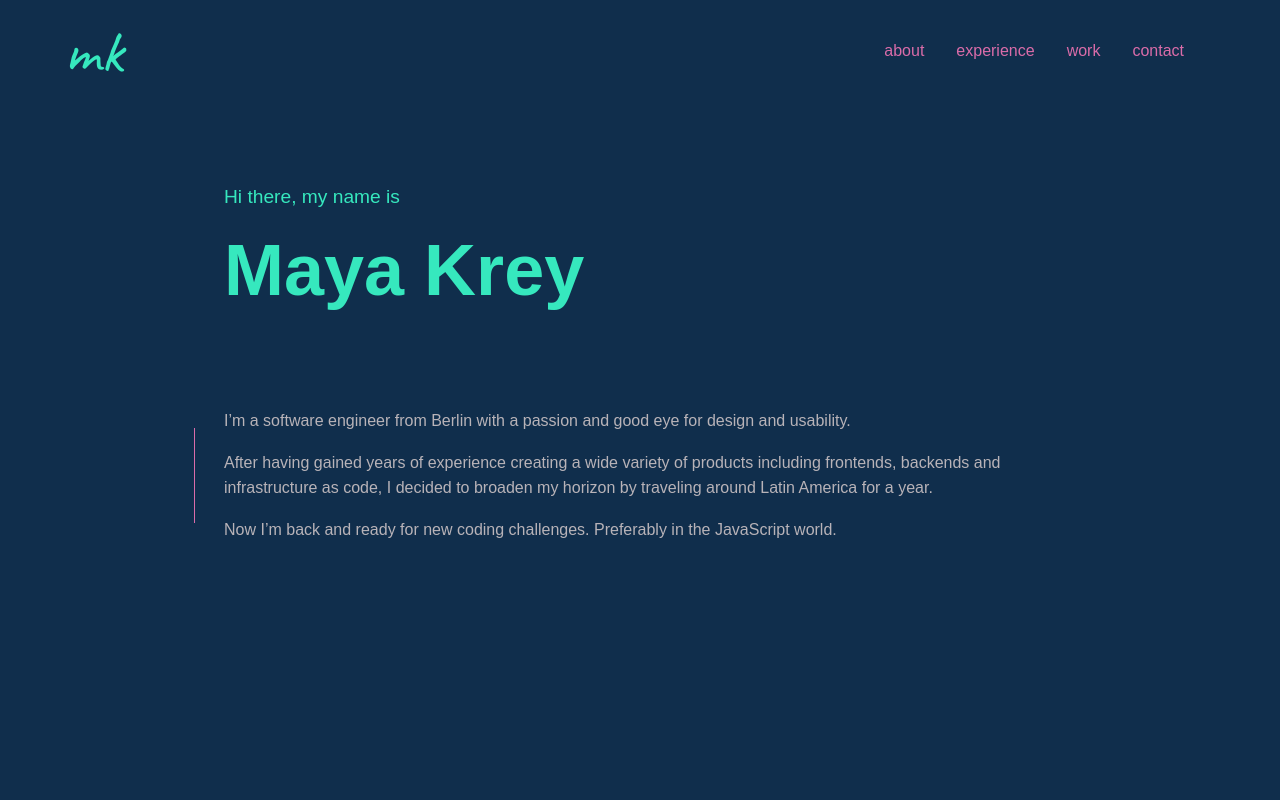
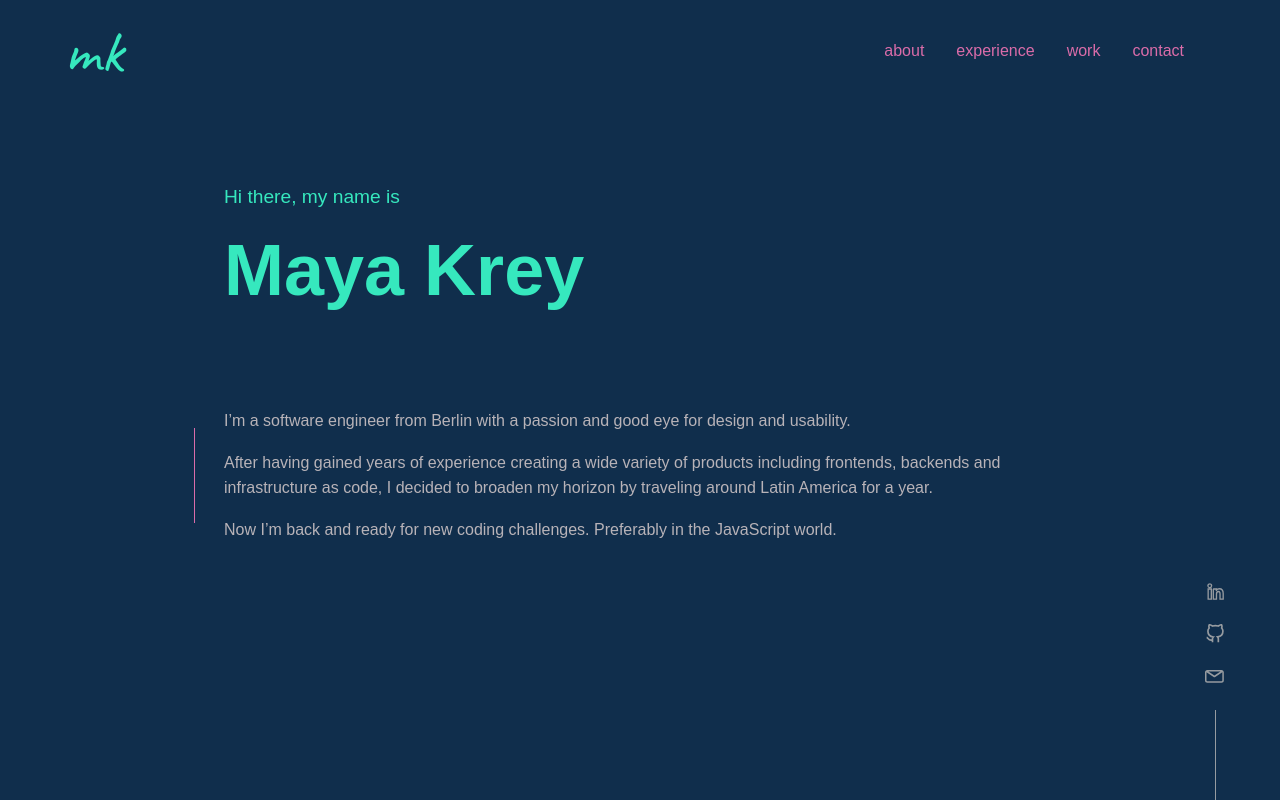
Before and after one commit to mayakrey/home, a Vue app: page / in a window 1280 px wide. Built offline with nearby package versions, Linux system fonts and the light colour scheme.

Commit message:
Add social media icons for desktop

```diff
--- a/src/App.vue
+++ b/src/App.vue
@@ -1,5 +1,6 @@
 <script setup lang="ts">
   import Navigation from './components/Navigation.vue'
+  import SocialMedia from './components/SocialMedia.vue'
 </script>
 
 <template>
@@ -11,6 +12,7 @@
       <RouterView />
     </div>
   </div>
+  <SocialMedia />
 </template>
 
 <style scoped>
--- /dev/null
+++ b/src/components/SocialMedia.vue
@@ -0,0 +1,77 @@
+<template>
+  <div class="container">
+    <a href="https://www.linkedin.com/in/mayakrey/" target="_blank" rel="noreferrer">
+      <svg xmlns="http://www.w3.org/2000/svg" viewBox="0 0 30 30">
+        <path d="M4.745 11.997H9.5v15.27H4.745zm2.374-7.6c1.517 0 2.75 1.233 2.75 2.75S8.636
+      9.9 7.12 9.9a2.76 2.76 0 0 1-2.754-2.753 2.75 2.75 0 0 1 2.753-2.75m5.35 7.6h4.552v2.087h.063c.634-1.2
+      2.182-2.466 4.5-2.466 4.806 0 5.693 3.163 5.693 7.274v8.376h-4.743V19.84c0-1.77-.032-4.05-2.466-4.05-2.47
+      0-2.85 1.93-2.85 3.92v7.554h-4.742v-15.27z" stroke="#969ba0" fill="none" stroke-width="2" />
+      </svg>
+    </a>
+    <a href="https://github.com/mayakrey" target="_blank" rel="noreferrer">
+      <svg xmlns="http://www.w3.org/2000/svg" viewBox="0 0 24 24">
+        <path d="M9 19c-5 1.5-5-2.5-7-3m14 6v-3.87a3.37 3.37 0 0 0-.94-2.61c3.14-.35 6.44-1.54
+      6.44-7A5.44 5.44 0 0 0 20 4.77 5.07 5.07 0 0 0 19.91 1S18.73.65 16 2.48a13.38 13.38 0 0 0-7
+      0C6.27.65 5.09 1 5.09 1A5.07 5.07 0 0 0 5 4.77a5.44 5.44 0 0 0-1.5 3.78c0 5.42 3.3 6.61 6.44
+      7A3.37 3.37 0 0 0 9 18.13V22" stroke="#969ba0" fill="none" stroke-width="2" />
+      </svg>
+    </a>
+    <a href="mailto:maya.krey@gmail.com" target="_blank" rel="noopener noreferrer">
+      <svg xmlns="http://www.w3.org/2000/svg" width="20" height="20" viewBox="0 0 80 80">
+        <path d="M66.097,12.089h-56.9C4.126,12.089,0,16.215,0,21.286v32.722c0,5.071,4.126,9.197,9.197,9.197h56.9
+         c5.071,0,9.197-4.126,9.197-9.197V21.287C75.295,16.215,71.169,12.089,66.097,12.089z M61.603,18.089L37.647,
+         33.523L13.691,18.089 H61.603z M66.097,57.206h-56.9C7.434,57.206,6,55.771,6,54.009V21.457l29.796,19.16c0.04,
+         0.025,0.083,0.042,0.124,0.065 c0.043,0.024,0.087,0.047,0.131,0.069c0.231,0.119,0.469,0.215,
+         0.712,0.278c0.025,0.007,0.05,0.01,0.075,0.016 c0.267,0.063,0.537,0.102,0.807,0.102c0.001,0,0.002,0,0.002,
+         0c0.002,0,0.003,0,0.004,0c0.27,0,0.54-0.038,0.807-0.102 c0.025-0.006,0.05-0.009,0.075-0.016c0.243-0.063,
+         0.48-0.159,0.712-0.278c0.044-0.022,0.088-0.045,0.131-0.069 c0.041-0.023,0.084-0.04,
+         0.124-0.065l29.796-19.16v32.551C69.295,55.771,67.86,57.206,66.097,57.206z"
+         fill="#969ba0"/>
+     </svg>
+
+    </a>
+  </div>
+</template>
+
+<style scoped>
+  .container {
+    width: 30px;
+    position: fixed;
+    bottom: 0px;
+    left: auto;
+    right: 50px;
+    text-align: center;
+  }
+
+  .container:after {
+    content: "";
+    display: block;
+    width: 1px;
+    height: 90px;
+    margin: 0px auto;
+    background-color: var(--font-tertiary);
+  }
+
+  a {
+    display: block;
+    margin-bottom: 1rem;
+    transition: 0.5s;
+  }
+
+  a:hover {
+    transform: translateY(-4px);
+  }
+
+  a:hover svg path {
+    stroke: var(--font-primary);
+  }
+
+  a:nth-child(3):hover svg path {
+    fill: var(--font-primary);
+  }
+
+  svg {
+    width: 20px;
+    height: 20px;
+  }
+</style>
```
